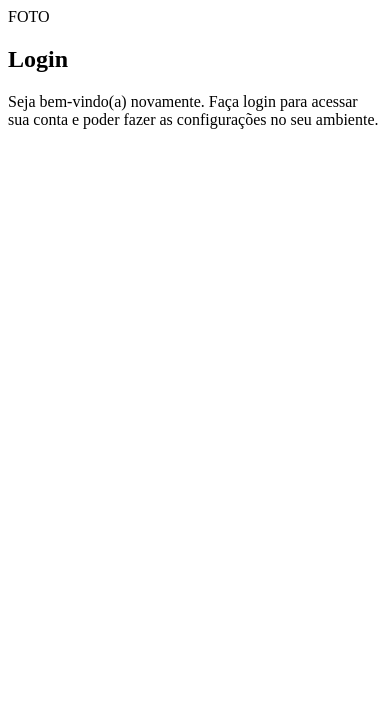
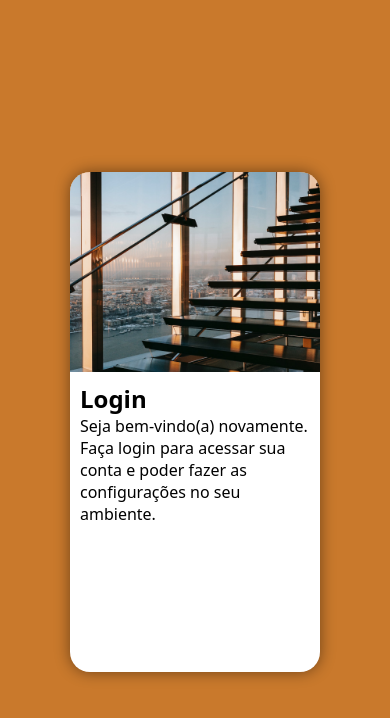
Before and after one commit to NattanBonafe/projeto-login, a plain HTML site: page index.html in a window 390 px wide. Drawn offline with Linux system fonts and the light colour scheme.

Commit message:
iniciei o conceito Mobile First

```diff
--- a/estilos/style.css
+++ b/estilos/style.css
@@ -9,3 +9,49 @@
             Verde beem escuro: #0e1410
             Marrom: #c9792c
 */
+
+*{
+    font-family: system-ui, -apple-system, BlinkMacSystemFont, 'Segoe UI', Roboto, Oxygen, Ubuntu, Cantarell, 'Open Sans', 'Helvetica Neue', sans-serif;
+    padding: 0px;
+    margin: 0px;
+    box-sizing: border-box;
+}
+
+body, html {
+    background-color: #c9792c;
+    height: 100vh;
+    width: 100vw;
+}
+
+main{
+    position: relative;
+    height: 100vh;
+    width: 100vw;
+}
+
+section#login{
+    position: absolute;
+    top: 50%;
+    left: 50%;
+    transform: translate(-50%, -50%);
+    overflow: hidden; /* esconde o que excede */
+
+    background-color: white;
+    width: 250px;
+    height: 500px;
+    border-radius: 20px;
+    box-shadow: 0px 0px 15px rgba(0, 0, 0, 0.450);
+}
+
+section#login > div#imagem{
+    display: block; /* o Guanabara falou que assim é melhor */
+    background: #c9792c url('../imagens/stairs-building.jpg') no-repeat;
+    background-size: cover;
+    background-position: right center;
+    height: 200px;
+}
+
+section#login > div#formulario{
+    display: block; /* o Guanabara falou que assim é melhor */
+    padding: 10px;
+}
--- a/index.html
+++ b/index.html
@@ -10,7 +10,7 @@
     <main>
         <section id="login">
             <div id="imagem">
-                FOTO
+                <!-- Aqui vai a imagem nas CSS -->
             </div>
             <div id="formulario">
                 <h1>Login</h1>
```
